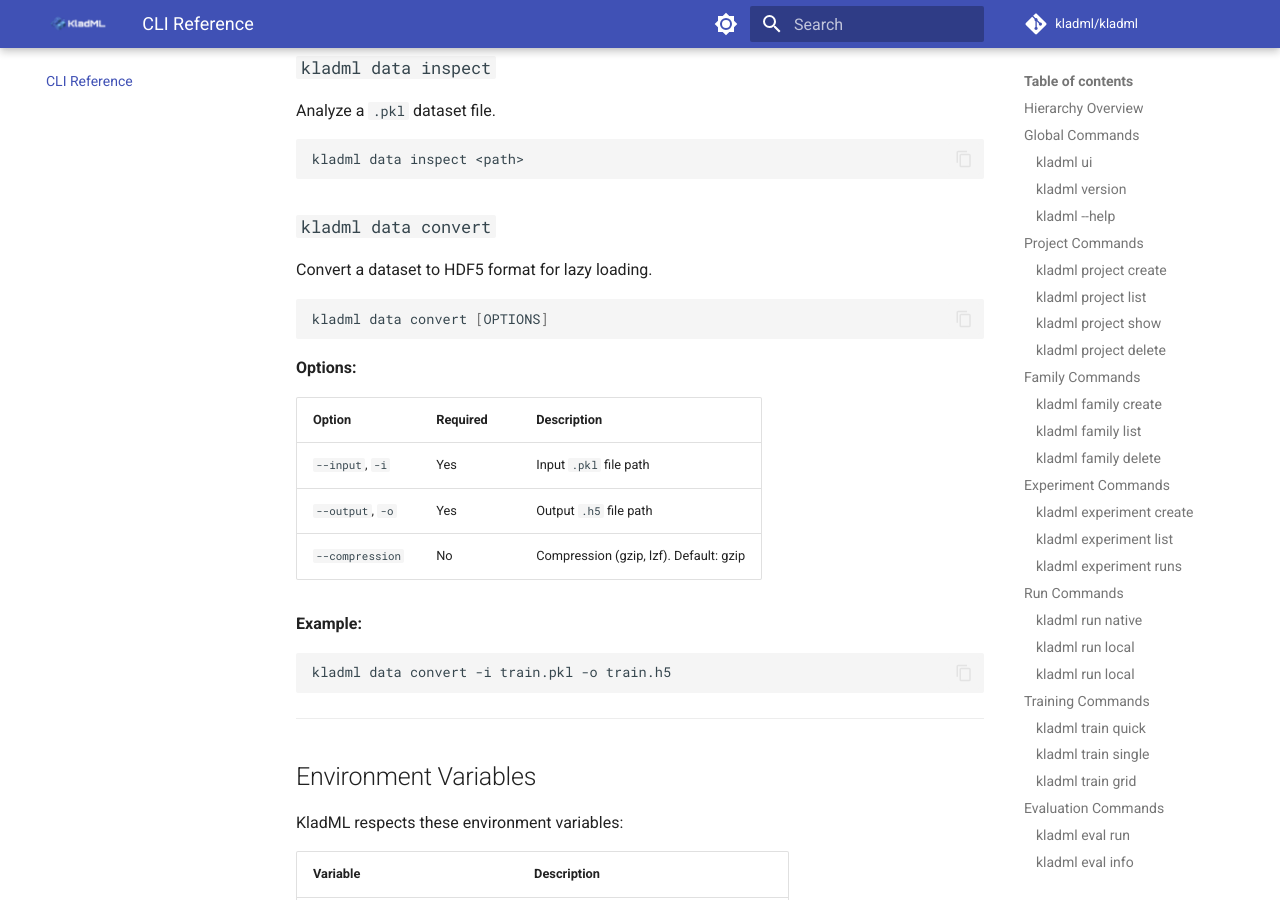
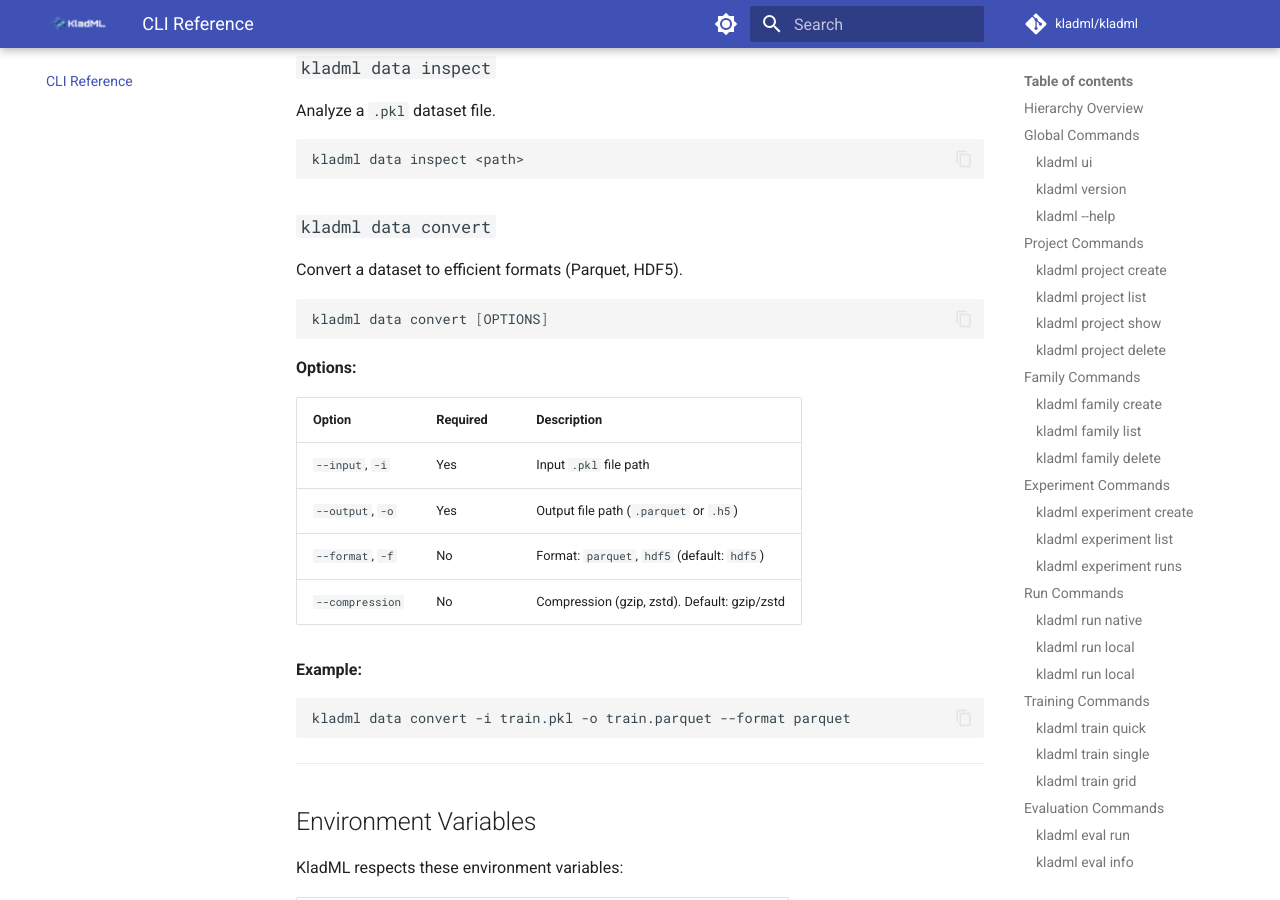
Before and after one commit to kladml/kladml, an MkDocs documentation site: the page built from docs/cli.md, in a window 1280 px wide and 900 px high, scrolled down 8310 px. Built offline with MkDocs 1.6.1 and Material for MkDocs 9.7.7, drawn with Linux system fonts in a browser that asks for light colours; comment, search, counter and statistics services are not loaded.

Commit message:
docs: release 0.10.0

````diff
--- a/docs/cli.md
+++ b/docs/cli.md
@@ -383,7 +383,7 @@
 
 ### `kladml data convert`
 
-Convert a dataset to HDF5 format for lazy loading.
+Convert a dataset to efficient formats (Parquet, HDF5).
 
 ```bash
 kladml data convert [OPTIONS]
@@ -394,13 +394,14 @@
 | Option | Required | Description |
 |--------|----------|-------------|
 | `--input`, `-i` | Yes | Input `.pkl` file path |
-| `--output`, `-o` | Yes | Output `.h5` file path |
-| `--compression` | No | Compression (gzip, lzf). Default: gzip |
+| `--output`, `-o` | Yes | Output file path (`.parquet` or `.h5`) |
+| `--format`, `-f` | No | Format: `parquet`, `hdf5` (default: `hdf5`) |
+| `--compression` | No | Compression (gzip, zstd). Default: gzip/zstd |
 
 **Example:**
 
 ```bash
-kladml data convert -i train.pkl -o train.h5
+kladml data convert -i train.pkl -o train.parquet --format parquet
 ```
 
 ---
````
Also changed, not shown: CHANGELOG.md (+16 -0 lines), README.md (+8 -7 lines), docs/index.md (+2 -0 lines).
